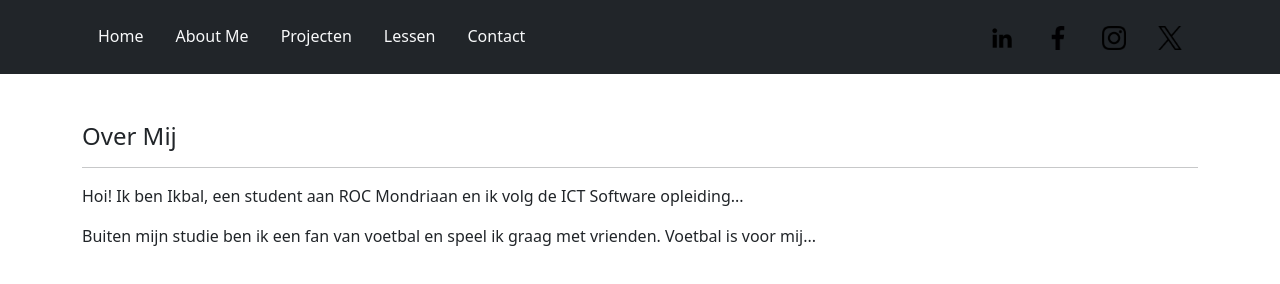
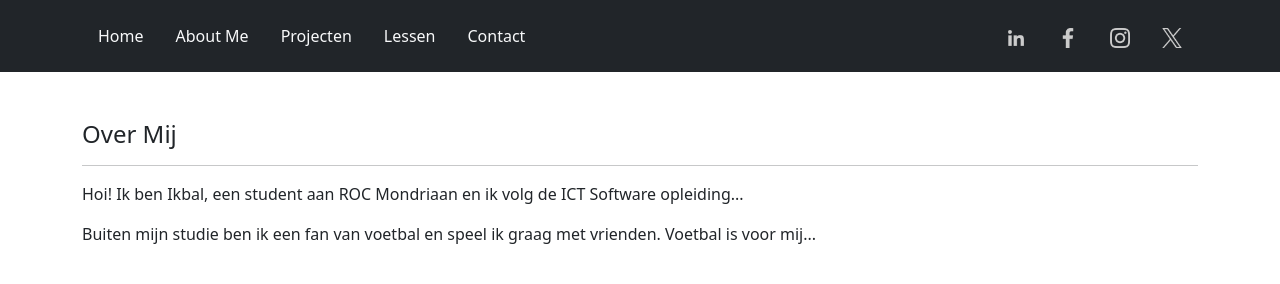
Before and after one commit to IKbalsayinta/Ikbalsayinta.github.io, a plain HTML site: page aboutme.html in a window 1280 px wide. Drawn offline with nearby package versions, Linux system fonts and the light colour scheme.

Commit message:
color invert voor icons

```diff
--- a/aboutme.html
+++ b/aboutme.html
@@ -5,6 +5,16 @@
     <meta name="viewport" content="width=device-width, initial-scale=1.0" />
     <title>About Me</title>
     <link href="https://cdn.jsdelivr.net/npm/bootstrap@5.3.0-alpha1/dist/css/bootstrap.min.css" rel="stylesheet">
+    <style>
+        .icons {
+            width: 20px;
+            filter: invert(80%);
+        }
+
+        .icons:hover {
+            filter: invert(100%);
+        }
+    </style>
 </head>
 <body>
 
@@ -18,10 +28,10 @@
             <li class="nav-item"><a href="contact.html" class="nav-link text-light">Contact</a></li>
         </ul>
         <ul class="nav">
-            <li class="nav-item"><a href="#" class="nav-link text-light"><img src="img/linkedin.png" alt="LinkedIn" width="24" /></a></li>
-            <li class="nav-item"><a href="#" class="nav-link text-light"><img src="img/facebook-app-symbol.png" alt="Facebook" width="24" /></a></li>
-            <li class="nav-item"><a href="#" class="nav-link text-light"><img src="img/instagram.png" alt="Instagram" width="24" /></a></li>
-            <li class="nav-item"><a href="#" class="nav-link text-light"><img src="img/twitter.png" alt="Twitter" width="24" /></a></li>
+            <li class="nav-item"><a href="#" class="nav-link text-light"><img class="icons" src="img/linkedin.png" alt="LinkedIn" width="24" /></a></li>
+            <li class="nav-item"><a href="#" class="nav-link text-light"><img class="icons" src="img/facebook-app-symbol.png" alt="Facebook" width="24" /></a></li>
+            <li class="nav-item"><a href="#" class="nav-link text-light"><img class="icons" src="img/instagram.png" alt="Instagram" width="24" /></a></li>
+            <li class="nav-item"><a href="#" class="nav-link text-light"><img class="icons" src="img/twitter.png" alt="Twitter" width="24" /></a></li>
         </ul>
     </div>
 </header>
```
Also changed, not shown: contact.html (+14 -4 lines), index.html (+14 -4 lines), lessen.html (+13 -4 lines), projecten.html (+13 -4 lines).
